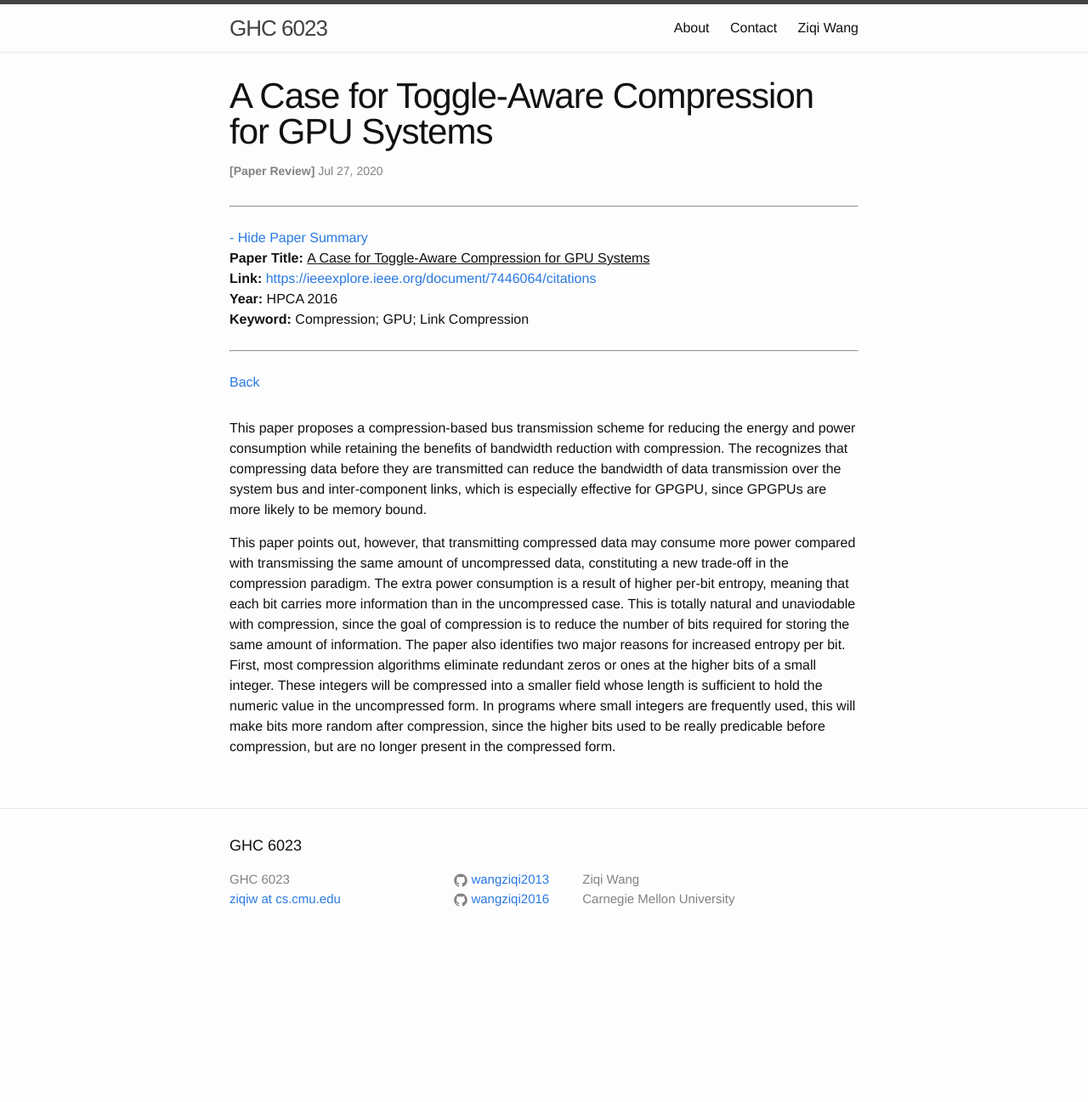
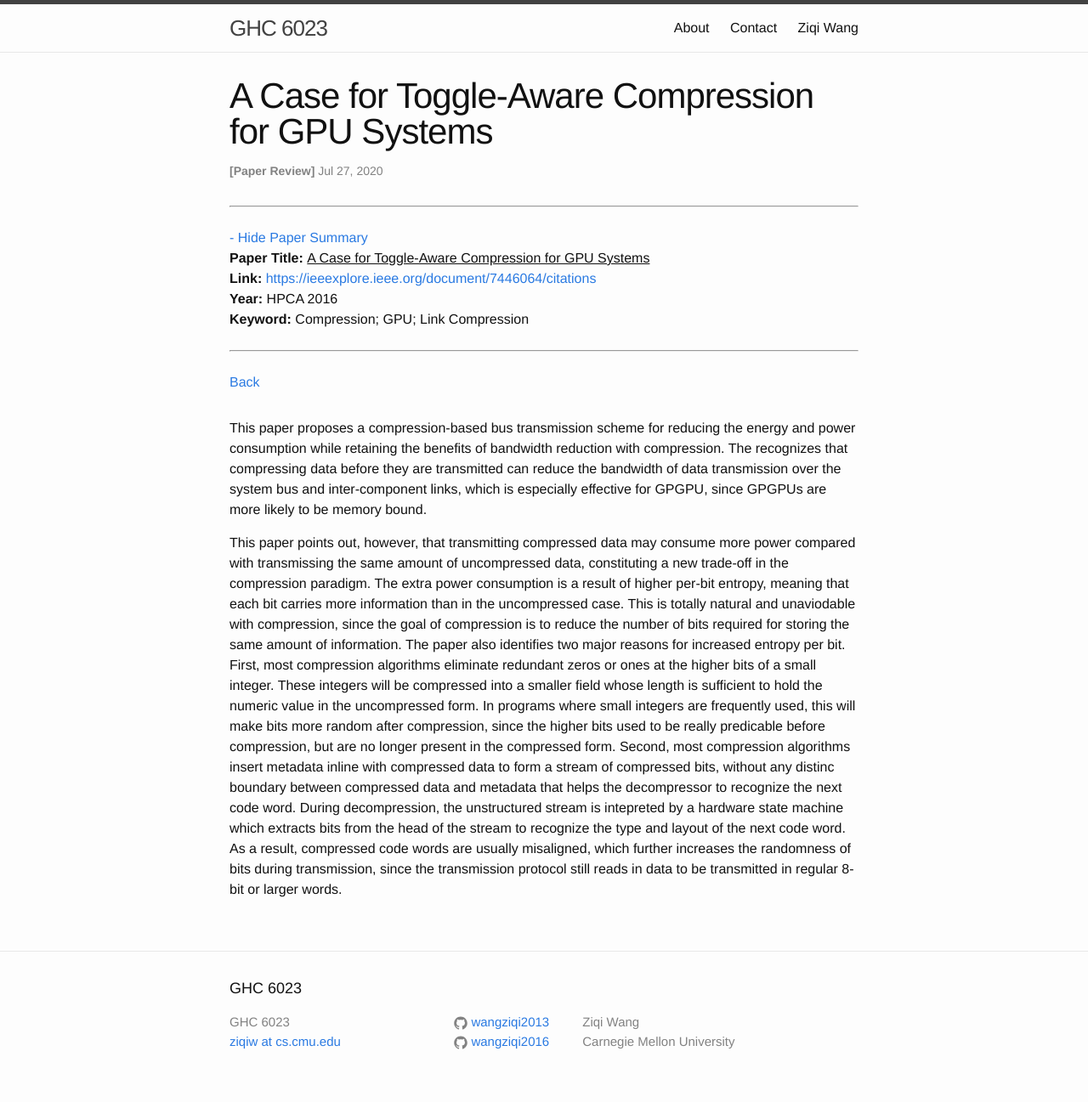
Before and after one commit to wangziqi2013/wangziqi2013.github.io, a Jekyll site: the page built from _posts/2020-07-27-a-case-for-toggle-aware-gpu-compression.markdown, in a window 1280 px wide. Shown: the whole page at 85% size. Built offline with Jekyll 4.4.1, drawn with Linux system fonts in a browser that asks for light colours; before the commit the page ends 1129 px from its top, so only the background shows below that.

Commit message:
Adding alignment

```diff
--- a/_posts/2020-07-27-a-case-for-toggle-aware-gpu-compression.markdown
+++ b/_posts/2020-07-27-a-case-for-toggle-aware-gpu-compression.markdown
@@ -27,3 +27,9 @@ per bit. First, most compression algorithms eliminate redundant zeros or ones at
 These integers will be compressed into a smaller field whose length is sufficient to hold the numeric value in the
 uncompressed form. In programs where small integers are frequently used, this will make bits more random after compression,
 since the higher bits used to be really predicable before compression, but are no longer present in the compressed form.
+Second, most compression algorithms insert metadata inline with compressed data to form a stream of compressed bits, without
+any distinc boundary between compressed data and metadata that helps the decompressor to recognize the next code word.
+During decompression, the unstructured stream is intepreted by a hardware state machine which extracts bits from the head
+of the stream to recognize the type and layout of the next code word.
+As a result, compressed code words are usually misaligned, which further increases the randomness of bits during transmission,
+since the transmission protocol still reads in data to be transmitted in regular 8-bit or larger words.
```
